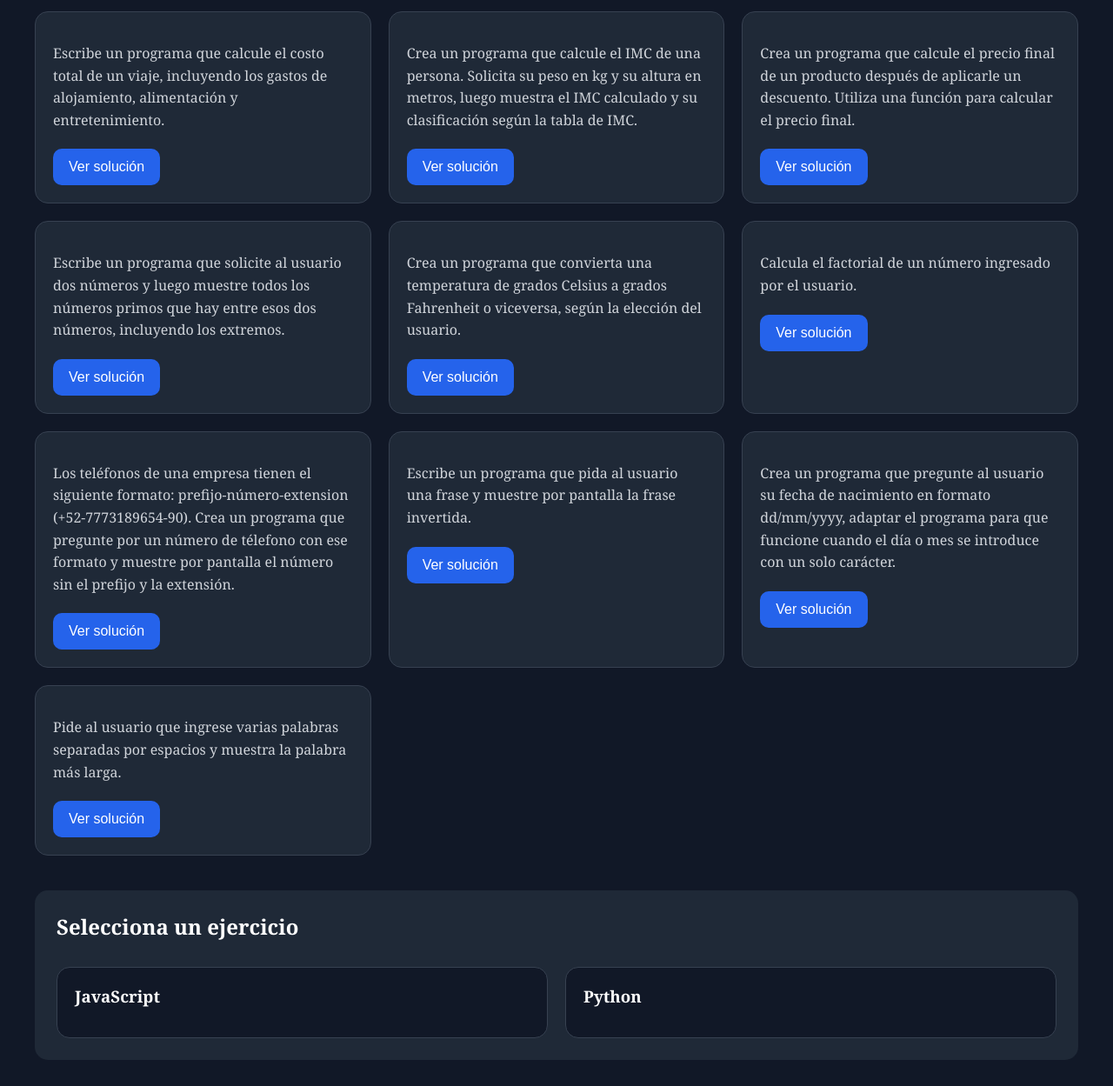
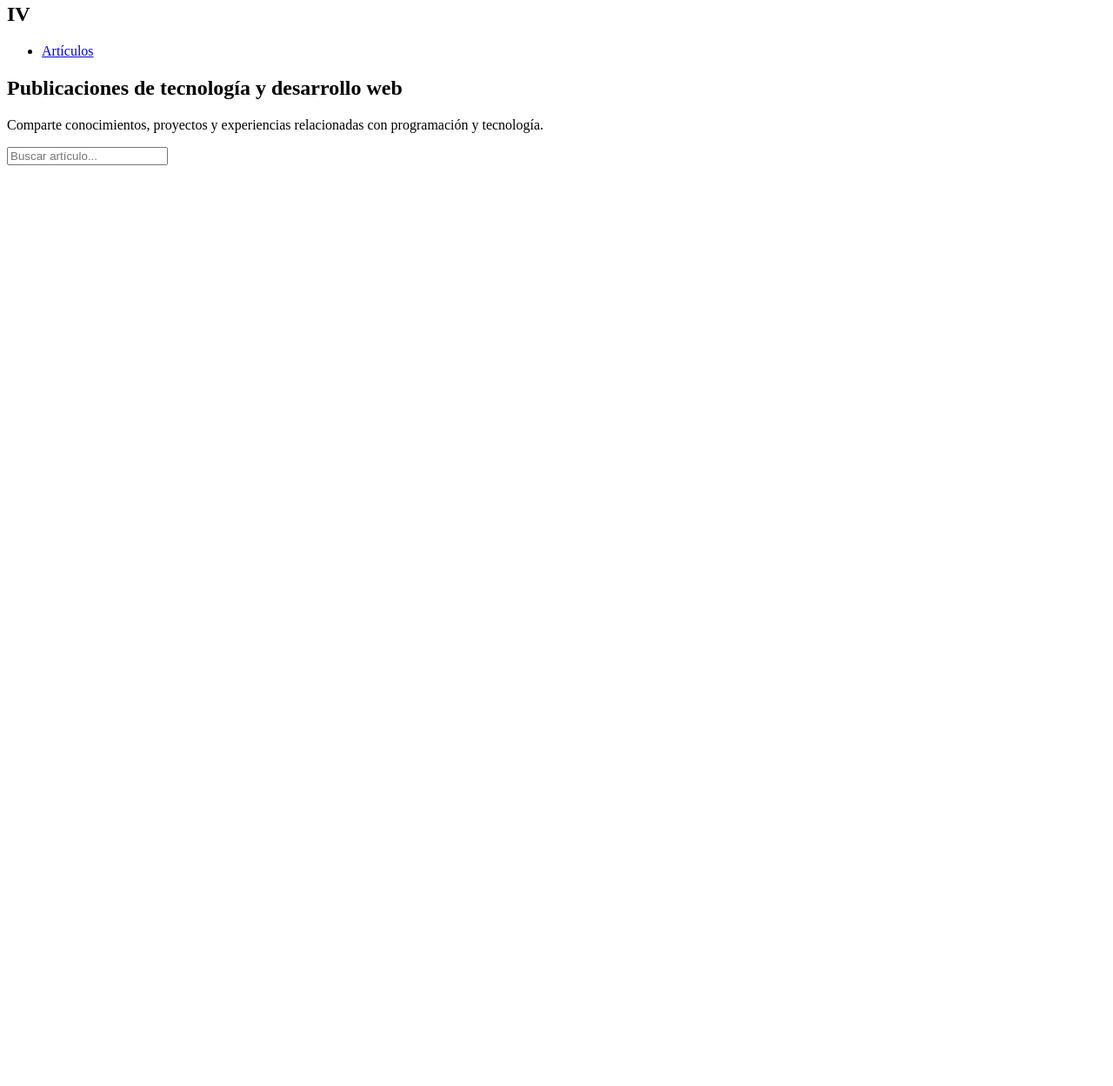
Before and after one commit to Miafg3/Proyecto-IV, a plain HTML site: page index.html in a window 1280 px wide. Shown: the part 17-1266 px from the top of the page at 87% size. After the commit the page ends 800 px from the top, so only its background shows below. Drawn offline with Linux system fonts and the light colour scheme.

Commit message:
estructura basica

```diff
--- a/data/ejercicios.js
+++ /dev/null
@@ -1,71 +0,0 @@
-export const ejercicios = [
-    {
-        id: 1,
-        descripcion: "Escribe un programa que calcule el costo total de un viaje, incluyendo los gastos de alojamiento, alimentación y entretenimiento.",
-        javascript: ``,
-        python: ``,
-    },
-
-    {
-        id: 2,
-        descripcion: "Crea un programa que calcule el IMC de una persona. Solicita su peso en kg y su altura en metros, luego muestra el IMC calculado y su clasificación según la tabla de IMC.",
-        javascript: ``,
-        python: ``,
-    },
-
-    {
-        id: 3,
-        descripcion: "Crea un programa que calcule el precio final de un producto después de aplicarle un descuento. Utiliza una función para calcular el precio final.",
-        javascript: ``,
-        python: ``,
-    },
-
-    {
-        id: 4,
-        descripcion: "Escribe un programa que solicite al usuario dos números y luego muestre todos los números primos que hay entre esos dos números, incluyendo los extremos.",
-        javascript: ``,
-        python: ``,
-    },
-
-    {
-        id: 5,
-        descripcion: "Crea un programa que convierta una temperatura de grados Celsius a grados Fahrenheit o viceversa, según la elección del usuario.",
-        javascript: ``,
-        python: ``,
-    },
-
-    {
-        id: 6,
-        descripcion: "Calcula el factorial de un número ingresado por el usuario.",
-        javascript: ``,
-        python: ``,
-    },
-
-    {
-        id: 7,
-        descripcion: "Los teléfonos de una empresa tienen el siguiente formato: prefijo-número-extension (+52-7773189654-90). Crea un programa que pregunte por un número de télefono con ese formato y muestre por pantalla el número sin el prefijo y la extensión.",
-        javascript: ``,
-        python: ``,
-    },
-
-    {
-        id: 8,
-        descripcion: "Escribe un programa que pida al usuario una frase y muestre por pantalla la frase invertida.",
-        javascript: ``,
-        python: ``,
-    },
-
-    {
-        id: 9,
-        descripcion: "Crea un programa que pregunte al usuario su fecha de nacimiento en formato dd/mm/yyyy, adaptar el programa para que funcione cuando el día o mes se introduce con un solo carácter.",
-        javascript: ``,
-        python: ``,
-    },
-
-    {
-        id: 10,
-        descripcion: "Pide al usuario que ingrese varias palabras separadas por espacios y muestra la palabra más larga.",
-        javascript: ``,
-        python: ``,
-    },
-];
--- /dev/null
+++ b/datos/data.json
@@ -0,0 +1,21 @@
+[
+  {
+    "id": 1,
+    "titulo": "¿Qué es HTTP & HTTPS?",
+    "fecha": "Enero 2026",
+    "autor": "",
+    "imagen": "img/javascript.jpg",
+    "resumen": "Resumen aqui ...",
+    "contenido": "URL de la pagina aqui"
+  },
+
+  {
+    "id": 2,
+    "titulo": "¿Qué es una API?",
+    "fecha": "Mayo 2026",
+    "autor": "",
+    "imagen": "img/api.jpg",
+    "resumen": "Las APIs permiten la comunicación entre aplicaciones.",
+    "contenido": "URL de la pagina aqui"
+  }
+]
--- a/index.html
+++ b/index.html
@@ -3,28 +3,42 @@
 <head>
     <meta charset="UTF-8">
     <meta name="viewport" content="width=device-width, initial-scale=1.0">
-    <title>Proyecto IV</title>
-    <link rel="stylesheet" href="style.css">
+    <title>IV</title>
+    <!-- <link rel="stylesheet" href="style.css"> -->
 </head>
 <body>
-    <main class="contenedor">
-        <section id="lista-ejercicios" class="lista-ejercicios"></section>
-        <section class="resultado">
-            <h2 id="titulo-ejercicio">Selecciona un ejercicio</h2>
-            <p id="descripcion-ejercicio"></p>
-            <div class="codigo-container">
-                <div class="bloque-codigo">
-                    <h3>JavaScript</h3>
-                    <pre id="codigo-js"></pre>
-                </div>
-                <div class="bloque-codigo">
-                    <h3>Python</h3>
-                    <pre id="codigo-python"></pre>
-                </div>
-            </div>
+    <header class="hero">
+        <nav class="navbar">
+            <h1 class="logo">IV</h1>
+
+            <ul class="menu">
+                <li><a href="#">Artículos</a></li>
+            </ul>
+        </nav>
+
+        <div class="hero-content">
+            <h2>
+                Publicaciones de tecnología y desarrollo web
+            </h2>
+
+            <p>
+                Comparte conocimientos, proyectos y experiencias
+                relacionadas con programación y tecnología.
+            </p>
+        </div>
+    </header>
+
+    <main class="container">
+        <div class="search-container">
+            <input type="text" id="search" placeholder="Buscar artículo...">
+        </div>
+
+        <section id="posts-container" class="posts-grid">
+
         </section>
     </main>
 
-    <script type="module" src="script.js"></script>
+    <script src="datos/data.json"></script>
+    <script src="script.js"></script>
 </body>
 </html>
--- a/script.js
+++ /dev/null
@@ -1,39 +0,0 @@
-import { ejercicios } from "./data/ejercicios.js";
-
-const listaEjercicios = document.getElementById("lista-ejercicios");
-
-function crearCards() {
-    ejercicios.forEach((ejercicio) => {
-        const card = document.createElement("article");
-        card.classList.add("card");
-
-        const titulo = document.createElement("h2");
-        titulo.textContent = ejercicio.titulo;
-
-        const descripcion = document.createElement("p");
-        descripcion.textContent = ejercicio.descripcion;
-
-        const boton = document.createElement("button");
-        boton.textContent = "Ver solución";
-
-        boton.addEventListener("click", () => {
-            mostrarEjercicio(ejercicio.id);
-        });
-
-        card.appendChild(titulo);
-        card.appendChild(descripcion);
-        card.appendChild(boton);
-        listaEjercicios.appendChild(card);
-    });
-}
-
-function mostrarEjercicio(id) {
-    const ejercicio = ejercicios.find((item) => item.id === id);
-
-    document.getElementById("titulo-ejercicio").textContent = ejercicio.titulo;
-    document.getElementById("descripcion-ejercicio").textContent = ejercicio.descripcion;
-    document.getElementById("codigo-js").textContent = ejercicio.javascript;
-    document.getElementById("codigo-python").textContent = ejercicio.python;
-}
-
-crearCards();
--- a/style.css
+++ /dev/null
@@ -1,157 +0,0 @@
-* {
-    margin: 0;
-    padding: 0;
-    box-sizing: border-box;
-}
-
-html {
-    font-family: Cambria, Cochin, Georgia, Times, 'Times New Roman', serif;
-}
-
-body {
-    padding: 30px;
-    color: #fff;
-    background-color: #111827;
-}
-
-.contenedor {
-    margin: auto;
-    max-width: 1200px;
-}
-
-.lista-ejercicios {
-    display: grid;
-    gap: 20px;
-    margin-bottom: 40px;
-    grid-template-columns: repeat(auto-fit, minmax(300px, 1fr));
-}
-
-.card {
-    padding: 20px;
-    border-radius: 15px;
-    background-color: #1f2937;
-    border: 1px solid #374151;
-}
-
-.card h2 {
-    font-size: 24px;
-    margin-bottom: 15px;
-}
-
-.card p {
-    color: #d1d5db;
-    line-height: 1.6;
-    margin-bottom: 20px;
-}
-
-button {
-    border: none;
-    color: white;
-    cursor: pointer;
-    font-size: 16px;
-    padding: 12px 18px;
-    border-radius: 10px;
-    background-color: #2563eb;
-}
-
-button:hover {
-    background-color: #1d4ed8;
-}
-
-.resultado {
-    padding: 25px;
-    border-radius: 15px;
-    background-color: #1f2937;
-}
-
-.resultado h2 {
-    margin-bottom: 15px;
-}
-
-.resultado p {
-    color: #d1d5db;
-    line-height: 1.6;
-}
-
-.codigo-container {
-    display: grid;
-    gap: 20px;
-    margin-top: 30px;
-    grid-template-columns: 1fr 1fr;
-}
-
-.bloque-codigo {
-    padding: 20px;
-    border-radius: 15px;
-    background-color: #111827;
-    border: 1px solid #374151;
-}
-
-.bloque-codigo h3 {
-    margin-bottom: 15px;
-}
-
-pre {
-    line-height: 1.6;
-    overflow-x: auto;
-    white-space: pre-wrap;
-}
-
-@media (max-width: 900px) {
-
-    body {
-        padding: 20px;
-    }
-
-    .header h1 {
-        font-size: 34px;
-    }
-
-    .codigo-container {
-        grid-template-columns: 1fr;
-
-    }
-}
-
-@media (max-width: 600px) {
-
-    body {
-        padding: 15px;
-    }
-
-    .header h1 {
-        font-size: 28px;
-    }
-
-    .header p {
-        font-size: 16px;
-    }
-
-    .card {
-        padding: 15px;
-    }
-
-    .card h2 {
-        font-size: 20px;
-    }
-
-    .card p {
-        font-size: 14px;
-    }
-
-    button {
-        width: 100%;
-    }
-
-    .resultado {
-        padding: 15px;
-    }
-
-    .bloque-codigo {
-        padding: 15px;
-    }
-
-    pre {
-        font-size: 14px;
-    }
-}
```
Also changed, not shown: 1 other file.
